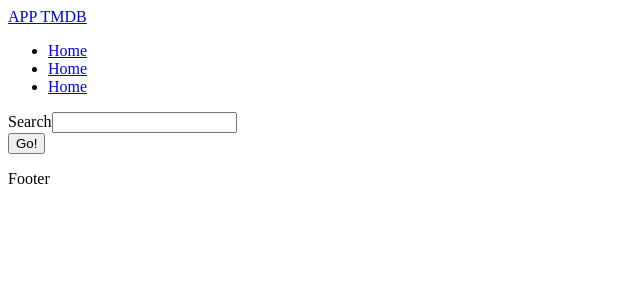
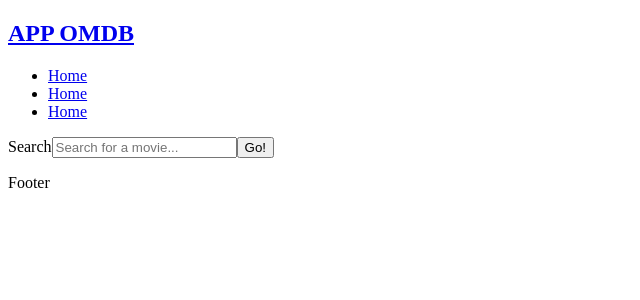
Before and after one commit to Andre-Lucho/App-React-OMDB, a React (Vite) app in the folder app-react-tmdb/: page / in a window 1280 px wide. Shown: the top 300 px of the page, without its empty margins (0-640 px from the left). Built offline with nearby package versions, Linux system fonts and the light colour scheme; the HTML template or start-up script is replaced by a standard one.

Commit message:
feat: change: logica App-Header-Dashboard manipulação userInput + estilos Header

```diff
--- a/app-react-tmdb/src/App.jsx
+++ b/app-react-tmdb/src/App.jsx
@@ -4,22 +4,15 @@
 import Dashboard from './components/Dashboard';
 
 function App() {
-  const [userInput, setUserInput] = useState(null);
+  const [userData, setUserData] = useState(null);
   const [load, setLoad] = useState(true);
-  const query = useRef();
+
+  const handleSearch = (query) => setUserData(query);
 
   return (
     <main className="main-container">
-      <section className="header-container">
-        <Header ref={query} />
-        <button
-          onClick={() => setUserInput(query.current.value)}
-          className="search-button"
-        >
-          Go!
-        </button>
-      </section>
-      <Dashboard userInput={userInput} />
+      <Header onSearch={handleSearch} />
+      <Dashboard userData={userData} />
       <Footer />
     </main>
   );
--- a/app-react-tmdb/src/components/Dashboard.jsx
+++ b/app-react-tmdb/src/components/Dashboard.jsx
@@ -1,7 +1,7 @@
 import { useEffect, useState } from 'react';
 import axios from 'axios';
 
-const Dashboard = ({ userInput }) => {
+const Dashboard = ({ userData }) => {
   const [data, setData] = useState(null);
   const [movies, setMovies] = useState(null);
 
@@ -9,10 +9,10 @@
 
   useEffect(() => {
     const handleData = async () => {
-      if (userInput) {
+      if (userData) {
         try {
           const response = await axios.get(
-            `http://www.omdbapi.com/?apikey=${omdbKey}&s=${userInput}`,
+            `http://www.omdbapi.com/?apikey=${omdbKey}&s=${userData}`,
           );
           setData(response.data);
         } catch (error) {
@@ -21,7 +21,7 @@
       }
     };
     handleData();
-  }, [userInput]);
+  }, [userData]);
 
   // 2. com um botal e modal --> fazer novo fetch e utilizar o param &t para pegar detalhes do filme
 
--- a/app-react-tmdb/src/components/Header.jsx
+++ b/app-react-tmdb/src/components/Header.jsx
@@ -1,10 +1,21 @@
 import { useState, useRef } from 'react';
 
-const Header = ({ ref }) => {
+const Header = ({ onSearch }) => {
+  const [userInput, setUserInput] = useState('');
+
+  const handleSearch = (e) => {
+    e.preventDefault();
+    if (userInput.trim()) {
+      onSearch(userInput);
+    }
+  };
+
   return (
-    <div className="header-inner-container" id="home">
+    <div className="header-container" id="home">
       <div className="logo">
-        <a href="#home">APP TMDB</a>
+        <h2>
+          <a href="#home">APP OMDB</a>
+        </h2>
       </div>
       <nav>
         <ul className="nav-container">
@@ -21,10 +32,17 @@
           </li>
         </ul>
       </nav>
-      <div className="search-container">
+      <form className="search-container" onSubmit={handleSearch}>
         <label htmlFor="search">Search</label>
-        <input type="text" id="search" ref={ref} />
-      </div>
+        <input
+          type="text"
+          id="search"
+          value={userInput}
+          onChange={({ target }) => setUserInput(target.value)}
+          placeholder="Search for a movie..."
+        />
+        <button type="submit">Go!</button>
+      </form>
     </div>
   );
 };
--- a/app-react-tmdb/src/styles/main.scss
+++ b/app-react-tmdb/src/styles/main.scss
@@ -28,7 +28,7 @@
   --color: #19f;
   --color-light: #adf;
   --color-dark: #018;
-  // --radius: 0.5rem;
+  --radius: 0.5rem;
 }
 
 body {
@@ -62,7 +62,86 @@
   list-style: none;
 }
 
+.main-container {
+  display: grid;
+  grid-template:
+    'header' 0.8fr
+    'dashboard' 2fr
+    'footer' 1fr
+    / 1fr 1fr 1fr;
+  height: 100dvh;
+}
+
+.header-container {
+  grid-area: header;
+  display: flex;
+  width: 100vw;
+  align-items: center;
+  justify-content: center;
+  flex-wrap: wrap;
+
+  .logo {
+    margin: 0 20px;
+    padding: 50px 20px;
+    a {
+      padding: 10px;
+    }
+  }
+
+  .nav-container {
+    display: flex;
+    margin: 0 20px;
+
+    padding: 20px;
+    li {
+      margin: 0 15px;
+    }
+    a {
+      padding: 10px;
+    }
+  }
+
+  .search-container {
+    display: flex;
+    max-width: 600px;
+    align-items: center;
+    flex: 1;
+
+    label {
+      padding: 10px 20px;
+      display: block;
+    }
+
+    input {
+      display: block;
+      min-width: 350px;
+      min-height: 50px;
+      border: 1px solid #ccc;
+      border-radius: var(--radius);
+      background: #eee;
+      transition: 0.2s;
+      flex: 1;
+    }
+
+    input:focus {
+      outline: none;
+      border-color: var(--color);
+      background: white;
+      box-shadow: 0 0 0 3px var(--color-light);
+    }
+
+    input::placeholder {
+      font-size: 0.9rem;
+      padding-left: 6px;
+    }
+
     button {
+      display: block;
+      flex: 1;
+      padding: 0 20px;
+      margin: 0 20px;
+      min-height: 50px;
+      min-width: 100px;
       cursor: pointer;
       border: none;
       border-radius: var(--radius);
@@ -88,79 +167,6 @@
       opacity: 0.5;
       cursor: wait;
     }
-
-.main-container {
-  display: grid;
-  grid-template:
-    'header button' 0.4fr
-    'dashboard dashboard' 2fr
-    'footer footer' 1fr
-    / 100% 1fr;
-  height: 100dvh;
-}
-
-.header-container {
-  grid-area: header;
-  display: flex;
-  align-items: center;
-
-  .header-inner-container {
-    padding: 0 10px 20px 0;
-    flex-grow: 1;
-    display: flex;
-    justify-content: space-around;
-    align-items: center;
-    .logo {
-      padding: 50px 20px;
-      a {
-        padding: 10px;
-      }
-    }
-    .nav-container {
-      display: flex;
-      padding: 20px;
-      li {
-        margin: 0 15px;
-      }
-      a {
-        padding: 10px;
-      }
-    }
-    .search-container {
-      display: flex;
-      max-width: 500px;
-      flex-grow: 1;
-
-      label {
-        padding: 10px 20px;
-        display: block;
-      }
-
-      input {
-        display: block;
-        border: 1px solid #ccc;
-        width: 100%;
-        border-radius: var(--radius);
-        background: #eee;
-        transition: 0.2s;
-      }
-      input:focus {
-        outline: none;
-        border-color: var(--color);
-        background: white;
-        box-shadow: 0 0 0 3px var(--color-light);
-      }
-    }
-  }
-
-  .search-button {
-    grid-area: button;
-    display: block;
-    align-items: center;
-    flex: 1;
-    margin: 0 20px;
-    height: 50px;
-    // max-width: 100px;
   }
 }
 
```
Lines whose indentation alone changed are shown as unchanged.
